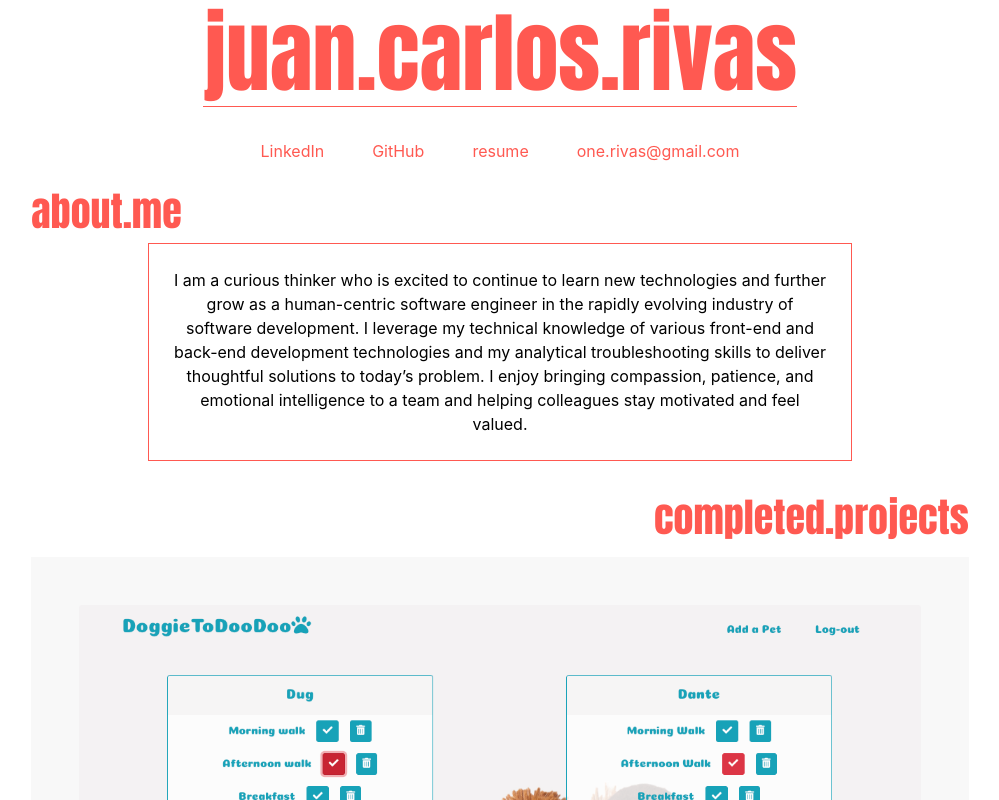
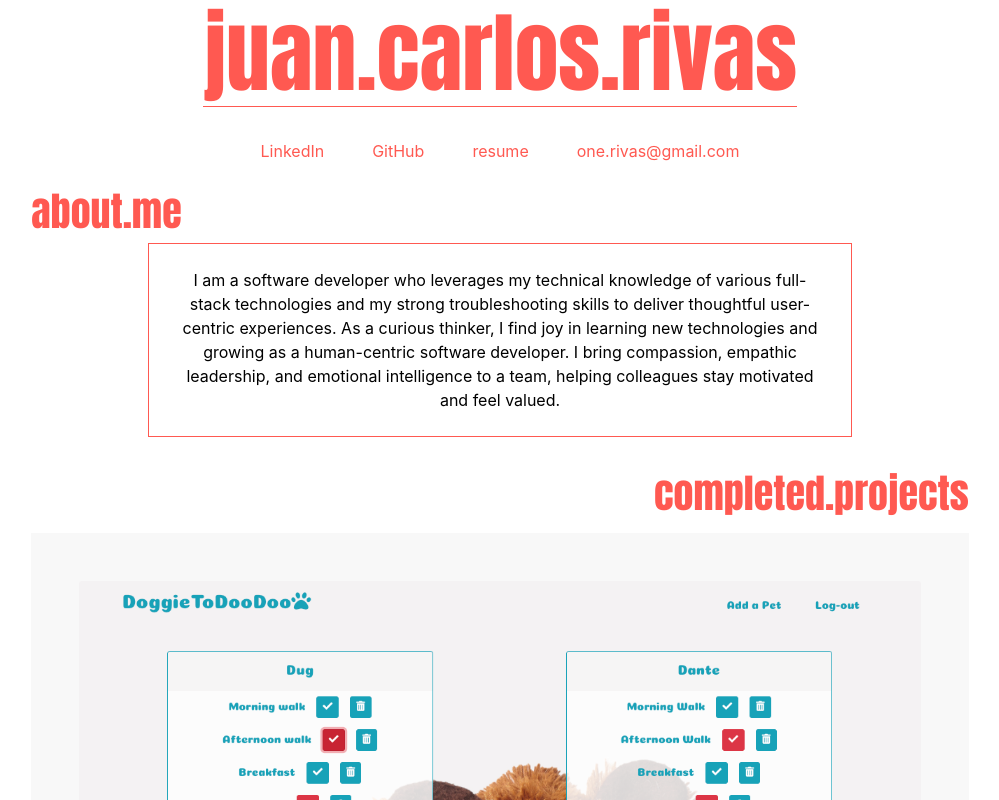
Before and after one commit to onerivas/ga-portfolio, a React (Create React App) app: page / in a window 1280 px wide. Shown: the top 800 px of the page, without its empty margins (140-1139 px from the left). Built offline with nearby package versions, Linux system fonts and the light colour scheme.

Commit message:
changed about me

```diff
--- a/src/App.js
+++ b/src/App.js
@@ -21,7 +21,7 @@ function App() {
           <div className='w-75 mx-auto'>
             <h1 className='secTitles'>about.me</h1>
             <div className='pb-3 text-center'>
-              <p className='aboutMe w-75 mx-auto p-4'>I am a curious thinker who is excited to continue to learn new technologies and further grow as a human-centric software engineer in the rapidly evolving industry of software development. I leverage my technical knowledge of various front-end and back-end development technologies and my analytical troubleshooting skills to deliver thoughtful solutions to today’s problem. I enjoy bringing compassion, patience, and emotional intelligence to a team and helping colleagues stay motivated and feel valued. </p>
+              <p className='aboutMe w-75 mx-auto p-4'>I am a software developer who leverages my technical knowledge of various full-stack technologies and my strong troubleshooting skills to deliver thoughtful user-centric experiences. As a curious thinker, I find joy in learning new technologies and growing as a human-centric software developer. I bring compassion, empathic leadership, and emotional intelligence to a team, helping colleagues stay motivated and feel valued. </p>
               </div>
             </div>
           </div>
```
Also changed, not shown: 1 other file (tests, documents, lock files or other folders).
